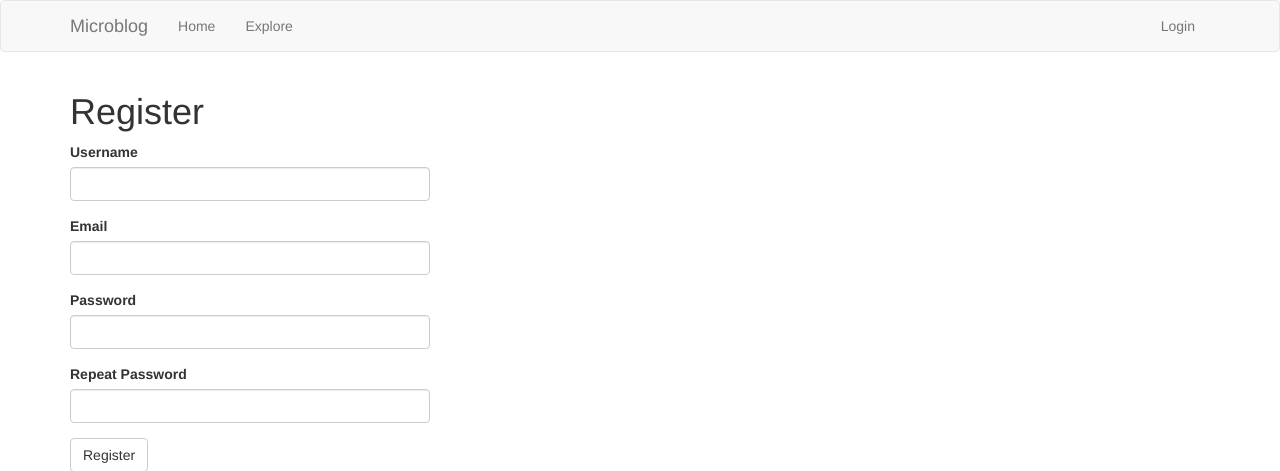
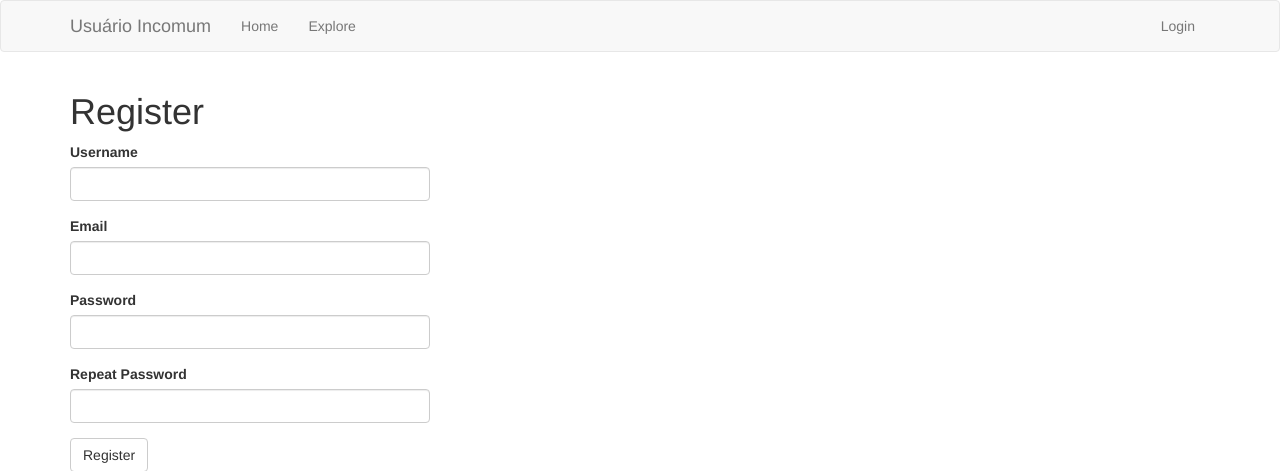
Before and after one commit to cassianotadaoyasumitsu/flask_tutorial, a Flask app: page /auth/register in a window 1280 px wide. Shown: the top 471 px of the page. Run offline with Flask 3, Linux system fonts and the light colour scheme; some libraries are stand-ins or nearby versions.

Commit message:
feat: usuario incomum

```diff
--- a/app/templates/base.html
+++ b/app/templates/base.html
@@ -1,6 +1,6 @@
 {% extends 'bootstrap/base.html' %} {% block title %} {% if title %}{{ title }}
-- Microblog{% else %}{{ _('Welcome to Microblog') }}{% endif %} {% endblock %}
-{% block navbar %}
+- Usuário{% else %}{{ _('Welcome to Usuário') }}{% endif %} {% endblock %} {%
+block navbar %}
 <nav class="navbar navbar-default">
   <div class="container">
     <div class="navbar-header">
@@ -16,7 +16,9 @@
         <span class="icon-bar"></span>
         <span class="icon-bar"></span>
       </button>
-      <a class="navbar-brand" href="{{ url_for('main.index') }}">Microblog</a>
+      <a class="navbar-brand" href="{{ url_for('main.index') }}"
+        >Usuário Incomum</a
+      >
     </div>
     <div class="collapse navbar-collapse" id="bs-example-navbar-collapse-1">
       <ul class="nav navbar-nav">
```
Also changed, not shown: app.db.
